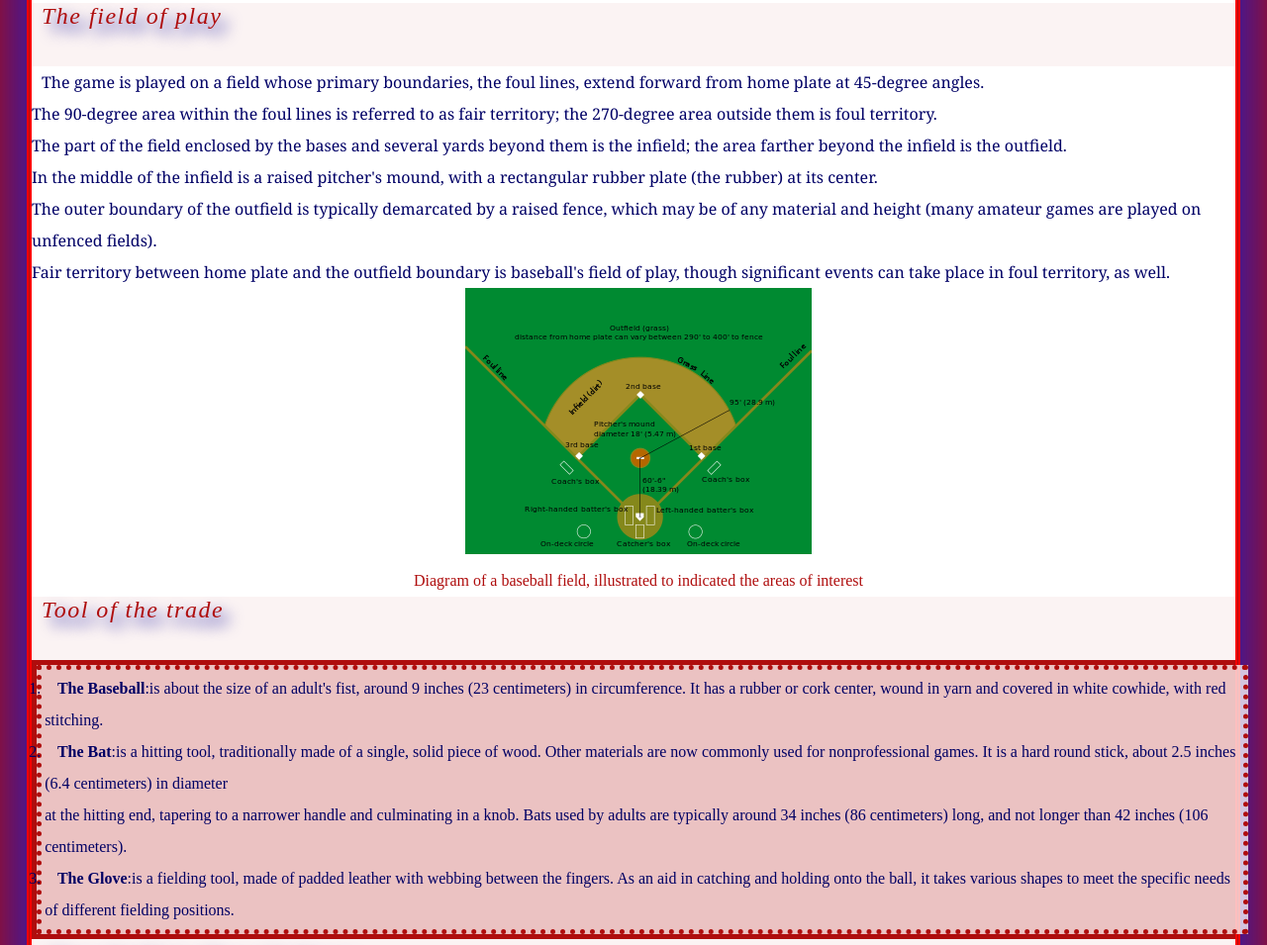
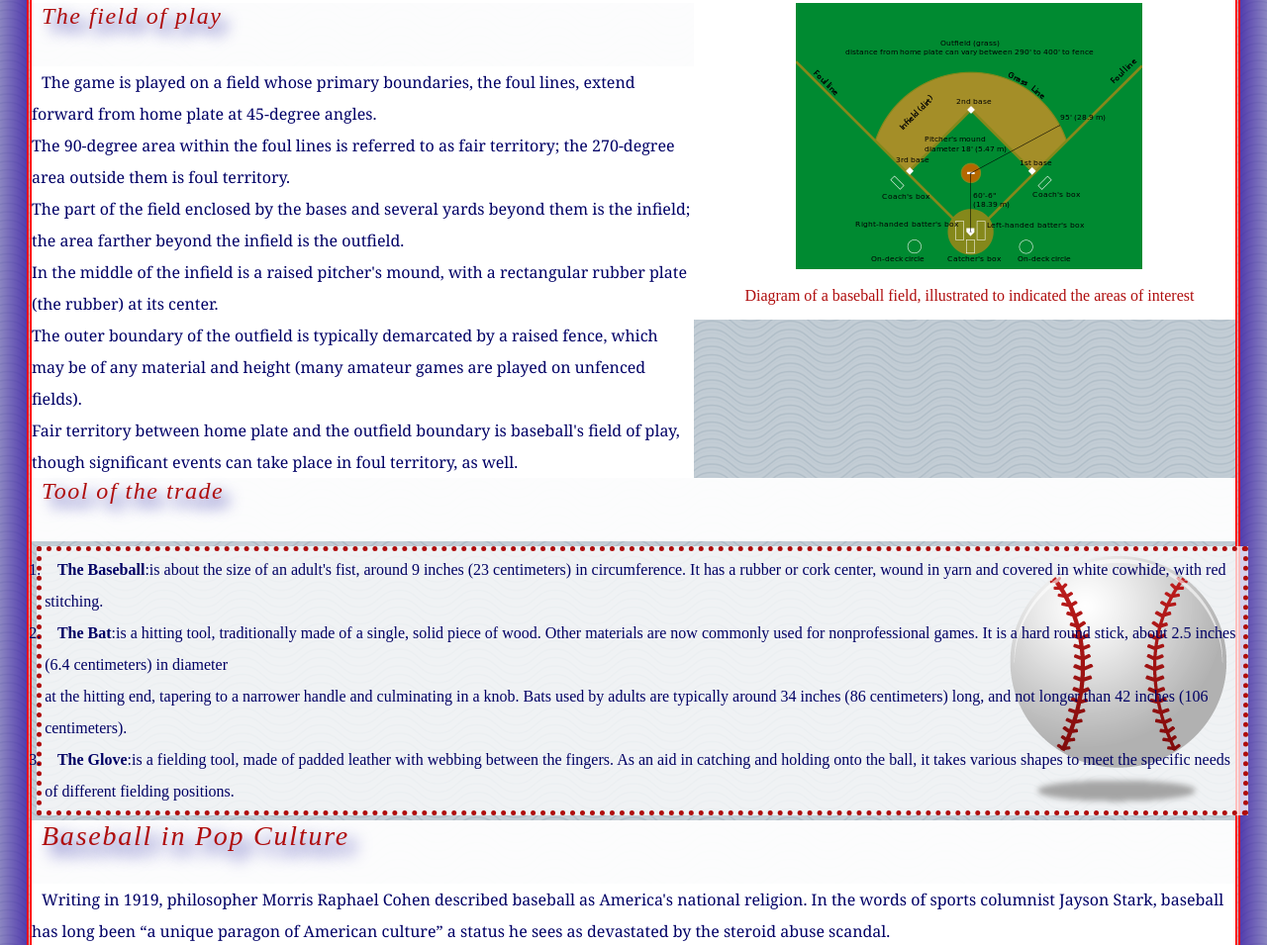
Before and after one commit to Arinker2991/DWS1, a plain HTML site: page index.html in a window 1280 px wide. Shown: the part 1470-2425 px from the top of the page at 99% size. Drawn offline with Linux system fonts and the light colour scheme.

Commit message:
Project 3

```diff
--- a/css/style.css
+++ b/css/style.css
@@ -3,7 +3,6 @@
 }
 /*The Body uses a red background, a blue box shadow, and a red line boarder*/
 body{
-    background:rgba(175, 13, 13, 1);
     line-height:2;
     text-indent:0.625em;
     margin-left:auto;
@@ -12,13 +11,15 @@ body{
     border-radius: 0.938em;
     box-shadow:0 0 3.125em 1.250em hsla(253, 74%, 37%, 1);
     width:95%;
+	background-image:url('../images/subliminal.gif');
+
 
 
 }
 /*The styles for the links in various states*/
 a:link {
     text-decoration:none;
-    color: rgb(204,0,0);
+    color: rgb(0,0,0);
 }
 a:visited {
     text-decoration:none;
@@ -57,6 +58,7 @@ h3{
     text-shadow:0.313em 0.313em 0.625em rgb(0,0,153);
     height:64px;
     background:rgba(255,255,255,.95);
+	clear:both;
 }
 h4{
     height:64px;
@@ -77,7 +79,14 @@ p{
 }
 ul{
 
-    background-color:rgba(255,255,255,.75);
+    background: #efc5ca;
+	background: -moz-linear-gradient(top,  #efc5ca 0%, #d24b5a 19%, #ba2737 76%, #f18e99 100%);
+	background: -webkit-gradient(linear, left top, left bottom, color-stop(0%,#efc5ca), color-stop(19%,#d24b5a), color-stop(76%,#ba2737), color-stop(100%,#f18e99));
+	background: -webkit-linear-gradient(top,  #efc5ca 0%,#d24b5a 19%,#ba2737 76%,#f18e99 100%);
+	background: -o-linear-gradient(top,  #efc5ca 0%,#d24b5a 19%,#ba2737 76%,#f18e99 100%);
+	background: -ms-linear-gradient(top,  #efc5ca 0%,#d24b5a 19%,#ba2737 76%,#f18e99 100%);
+	background: linear-gradient(to bottom,  #efc5ca 0%,#d24b5a 19%,#ba2737 76%,#f18e99 100%);
+	filter:DXImageTransform.Microsoft.gradient( startColorstr='#efc5ca', endColorstr='#f18e99',GradientType=0 );
     color:rgb(0,0,100);
     width:99.3%;
     padding:0;
@@ -89,12 +98,16 @@ ul{
 ol{
 
     background-color:rgba(255,255,255,.75);
+	background-image:url('../images/baseball.png');
+	background-repeat:no-repeat;
+	background-position:right;
     color:rgb(0,0,100);
 	text-indent:0.8em;
     width:99.3%;
     padding:0.2em;
     border:0.313em dotted rgba(175, 13, 13, 1);
     margin:0.31em;
+	clear:both;
 
 }
 /*The block quote and figure are both centered, in order to draw attention to them.*/
@@ -111,8 +124,16 @@ blockquote{
 figure{
 	margin-left:auto;
 	margin-right:auto;
-	width:100%;
+	width:45%;
 	color:rgba(175, 13, 13, 1);
 	text-align:center;
 	background-color:rgba(255,255,255,1);
+	float:right;
+	padding-bottom:8px;
+
 }
+div{
+	float:left;
+	width:55%;
+	height:inherit;
+}
--- a/index.html
+++ b/index.html
@@ -19,49 +19,53 @@
 	</ul>
 <!--Global navigation ends-->
 <h2><a id='origin'>Origins of Baseball</a></h2>
-<p>The evolution of baseball from older bat-and-ball games is difficult to trace with precision.<br>
-A French manuscript from 1344 contains an illustration of clerics playing a game, possibly la soule, with similarities to baseball.<br>
-Consensus once held that today's baseball is a North American development from the older game rounders, popular in Great Britain and Ireland.<br>
-The earliest known reference to baseball is in a 1744 British publication, A Little Pretty Pocket-Book, by John Newbery. It contains a rhymed<br>
-description of "base-ball" and a woodcut that shows a field set-up somewhat similar to the modern game—though in a triangular rather than diamond <br>
+	<p>The evolution of baseball from older bat-and-ball games is difficult to trace with 				precision.<br>
+	A French manuscript from 1344 contains an illustration of clerics playing a game, 	possibly la soule, with similarities to baseball.<br>
+	Consensus once held that today's baseball is a North American development from the older 	game rounders, popular in Great Britain and Ireland.<br>
+	The earliest known reference to baseball is in a 1744 British publication, A Little 	Pretty Pocket-Book, by John Newbery. It contains a rhymed<br>
+	description of "base-ball" and a woodcut that shows a field set-up somewhat similar to 	the modern game—though in a triangular rather than diamond <br>
 	configuration, and with posts instead of ground-level bases.
 	</p>
 <h3>Baseball becomes a professional sport (1850s)</h3>
 	<p>
-In the mid-1850s, a baseball craze hit the New York metropolitan area.By 1856, local journals were referring to baseball as the "national pastime" or "national game".<br>
-A year later, sixteen area clubs formed the sport's first governing body, the National Association of Base Ball Players. In 1858 in Corona, Queens New York, at the <br>
+	In the mid-1850s, a baseball craze hit the New York metropolitan area.By 1856, local 	journals were referring to baseball as the "national pastime" or "national game".<br>
+	A year later, sixteen area clubs formed the sport's first governing body, the National 	Association of Base Ball Players. In 1858 in Corona, Queens New York, at the <br>
 	Fashion Race Course, the first games of baseball to charge admission took place.<br>
-The games, which took place between the all stars of Brooklyn, including players from the Brooklyn Atlantics, Excelsior of Brooklyn, Putnams and Eckford of Brooklyn, and<br>
-the All Stars of New York (Manhattan), including players from the New York Knickerbockers, Gothams (predecessors of the San Francisco Giants), Eagles and Empire, are commonly believed to be the first all-star baseball games.<br>
-In 1863, the organization disallowed putouts made by catching a fair ball on the first bounce. Four years later, it barred participation by African Americans.<br>
-The game's commercial potential was developing: in 1869 the first fully professional baseball club, the Cincinnati Red Stockings, was formed and went undefeated against a schedule of semipro and amateur teams.<br>
- The first professional league, the National Association of Professional Base Ball Players, lasted from 1871 to 1875; scholars dispute its status as a major league.
+	The games, which took place between the all stars of Brooklyn, including players from the 	Brooklyn Atlantics, Excelsior of Brooklyn, Putnams and Eckford of Brooklyn, and<br>
+	the All Stars of New York (Manhattan), including players from the New York 	Knickerbockers, Gothams (predecessors of the San Francisco Giants), Eagles and Empire, are 	commonly believed to be the first all-star baseball games.<br>
+	In 1863, the organization disallowed putouts made by catching a fair ball on the first 	bounce. Four years later, it barred participation by African Americans.<br>
+	The game's commercial potential was developing: in 1869 the first fully professional 	baseball club, the Cincinnati Red Stockings, was formed and went undefeated against a 	schedule of semipro and amateur teams.<br>
+	 The first professional league, the National Association of Professional Base Ball 	Players, lasted from 1871 to 1875; scholars dispute its status as a major league.
  	</p>
  <h2><a id='rules'>Rules and Regulations</a></h2>
  	<h3>The name of the game</h3>
- <p>A game is played between two teams, each comprising nine players, that take turns playing offense (batting and baserunning) and defense (pitching and fielding).<br>
- A pair of turns, one at bat and one in the field, by each team constitutes an inning. A game consists of nine innings (seven innings at the high school level and in doubleheaders in college and minor leagues).<br>
- One team—customarily the visiting team—bats in the top, or first half, of every inning. The other team—customarily the home team—bats in the bottom, or second half, of every inning.<br>
- The goal of the game is to score more points (runs) than the other team. The players on the team at bat attempt to score runs by circling or completing a tour of the four bases set at the corners of the square-shaped baseball diamond.<br>
-  A player bats at home plate and must proceed counterclockwise to first base, second base, third base, and back home in order to score a run.<br>
-  The team in the field attempts both to prevent runs from scoring and to record outs, which remove opposing players from offensive action until their turn in their team's batting order comes up again.<br>
+ 	<p>A game is played between two teams, each comprising nine players, that take turns 	playing offense (batting and baserunning) and defense (pitching and fielding).<br>
+	 A pair of turns, one at bat and one in the field, by each team constitutes an inning. A 	game consists of nine innings (seven innings at the high school level and in doubleheaders in	 college and minor leagues).<br>
+	 One team—customarily the visiting team—bats in the top, or first half, of every inning. 	The other team—customarily the home team—bats in the bottom, or second half, of every inning.	<br>
+	 The goal of the game is to score more points (runs) than the other team. The players on 	the team at bat attempt to score runs by circling or completing a tour of the four bases set 	at the corners of the square-shaped baseball diamond.<br>
+	  A player bats at home plate and must proceed counterclockwise to first base, second 	base, third base, and back home in order to score a run.<br>
+	  The team in the field attempts both to prevent runs from scoring and to record outs, 	which remove opposing players from offensive action until their turn in their team's batting 	order comes up again.<br>
 	  When three outs are recorded, the teams switch roles for the next half-inning.<br>
-   If the score of the game is tied after nine innings, extra innings are played to resolve the contest. Many amateur games, particularly unorganized ones, involve different numbers of players and innings.
+   	If the score of the game is tied after nine innings, extra innings are played to resolve 	the contest. Many amateur games, particularly unorganized ones, involve different numbers of 	players and innings.
    </p>
+<div>
   <h3>The field of play</h3>
   	<p>The game is played on a field whose primary boundaries, the foul lines, extend forward from home plate at 45-degree angles.<br>
-	The 90-degree area within the foul lines is referred to as fair territory; the 270-degree area outside them is foul territory.<br>
-	The part of the field enclosed by the bases and several yards beyond them is the infield; the area farther beyond the infield is the outfield.<br>
-	 In the middle of the infield is a raised pitcher's mound, with a rectangular rubber plate (the rubber) at its center.<br>
-	 The outer boundary of the outfield is typically demarcated by a raised fence, which may be of any material and height (many amateur games are played on unfenced fields).<br>
-	 Fair territory between home plate and the outfield boundary is baseball's field of play, though significant events can take place in foul territory, as well.
+		The 90-degree area within the foul lines is referred to as fair territory; the 	270-degree area outside them is foul territory.<br>
+		The part of the field enclosed by the bases and several yards beyond them is the 	infield; the area farther beyond the infield is the outfield.<br>
+	 	In the middle of the infield is a raised pitcher's mound, with a rectangular rubber 	plate (the rubber) at its center.<br>
+	 	The outer boundary of the outfield is typically demarcated by a raised fence, which 	may be of any material and height (many amateur games are played on unfenced fields).<br>
+	 	Fair territory between home plate and the outfield boundary is baseball's field of 	play, though significant events can take place in foul territory, as well.
 	</p>
+</div>
+
     <!--Figure to display a diagram of a baseball field, with caption to indicate as much.-->
 	<figure>
 	<a href="images/field.png"><img src="images/field.png"></a>
 		<figcaption>Diagram of a baseball field, illustrated to indicated the areas of interest</figcaption>
 	</figure>
     <!--Figure end-->
+
 
 	<h3>Tool of the trade</h3>
     <!--Ordered list showing the commonly used equipment in baseball-->
@@ -81,17 +85,20 @@ Baseball has an important place in other national cultures as well: Scholar Pete
 		<p>The first networked radio broadcasts in North America were of the 1922 World Series: famed sportswriter Grantland Rice announced play-by-play from New York City's Polo Grounds on WJZ–Newark, New Jersey, which was connected by wire to WGY–Schenectady, New York, and WBZ–Springfield, Massachusetts.
 		</p>
 	<h3>Baseball in fasion</h3>
-<p>The baseball cap has become a ubiquitous fashion item not only in the United States and Japan, but also in countries where the sport itself is not particularly popular, such as the United Kingdom.</p>
+		<p>The baseball cap has become a ubiquitous fashion item not only in the United 	States and Japan, but also in countries where the sport itself is not particularly popular, 	such as the United Kingdom.</p>
+
 	<h3>Baseball in art</h3>
 		<p>Baseball has inspired many works of art and entertainment. One of the first major examples, Ernest Thayer's poem "Casey at the Bat", appeared in 1888. A wry description of the failure of a star player in what would now be called a<br>
 "clutch situation", the poem became the source of vaudeville and other staged performances, audio recordings, film adaptations, and an opera, as well as a host of sequels and parodies in various media.
 		</p>
+
 <!--A block quote used to provide an example of baseball's impact on art-->
  	<blockquote>An Excerpt from <em>"Case at the bat"</em> by Ernest Thayer<br>The outlook wasn't brilliant for the Mudville Nine that day;<br>The score stood four to two, with but one inning more to play,<br> And then when Cooney died at first, and Barrows did the same,<br>
  A sickly silence fell upon the patrons of the game.<br> A straggling few got up to go in deep despair. The rest<br>Clung to that hope which springs eternal in the human breast;<br>They thought, if only Casey could get but a whack at that <br>
  They'd put up even money, now, with Casey at the bat.<br>But Flynn preceded Casey, as did also Jimmy Blake,<br>And the former was a lulu and the latter was a cake;<br>So upon that stricken multitude grim melancholy sat,<br>
 For there seemed but little chance of Casey's getting to the bat.<br></blockquote>
 <!--quote ends-->
+
     <p>
 There have been many baseball movies, including the Academy Award–winning The Pride of the Yankees (1942) and the Oscar nominees The Natural (1984) and Field of Dreams (1989).<br>
  The American Film Institute's selection of the ten best sports movies includes The Pride of the Yankees at number 3 and Bull Durham (1988) at number 5.<br>
@@ -101,6 +108,6 @@ There have been many baseball movies, including the Academy Award–winning The
  	</p>
 
 	<!--Link to the wikipedia page where this information was curated-->
-<h3><a href='http://en.wikipedia.org/wiki/Basebal'>Read more on baseball at Wikipedia</a></h3>
+	<h3><a href='http://en.wikipedia.org/wiki/Basebal'>Read more on baseball at Wikipedia</a>			</h3>
 </body>
 </html>
```
Also changed, not shown: gitlinks.txt, images/baseball.png (added), images/subliminal.gif (added). Lines whose indentation alone changed are shown as unchanged.
